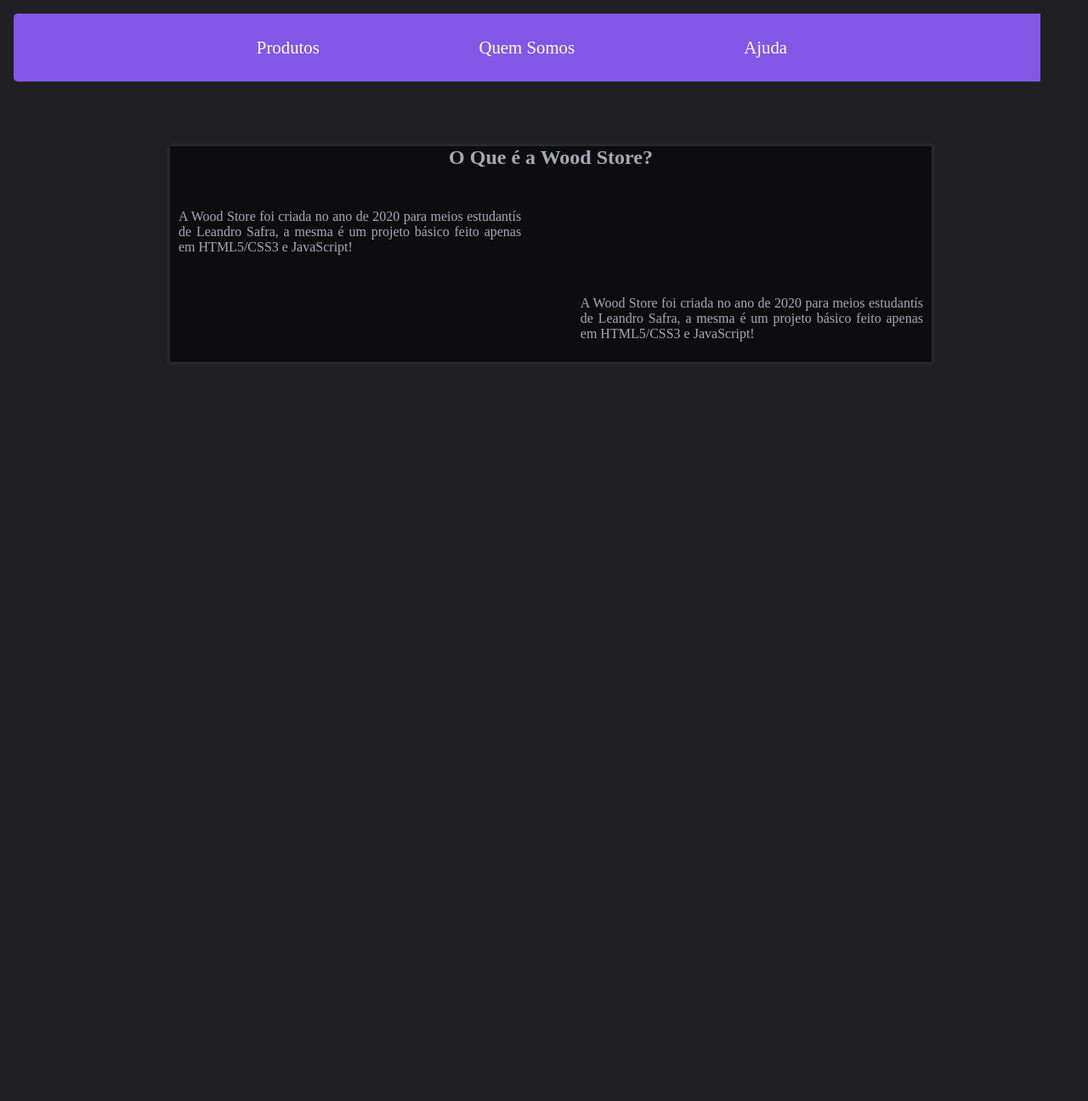
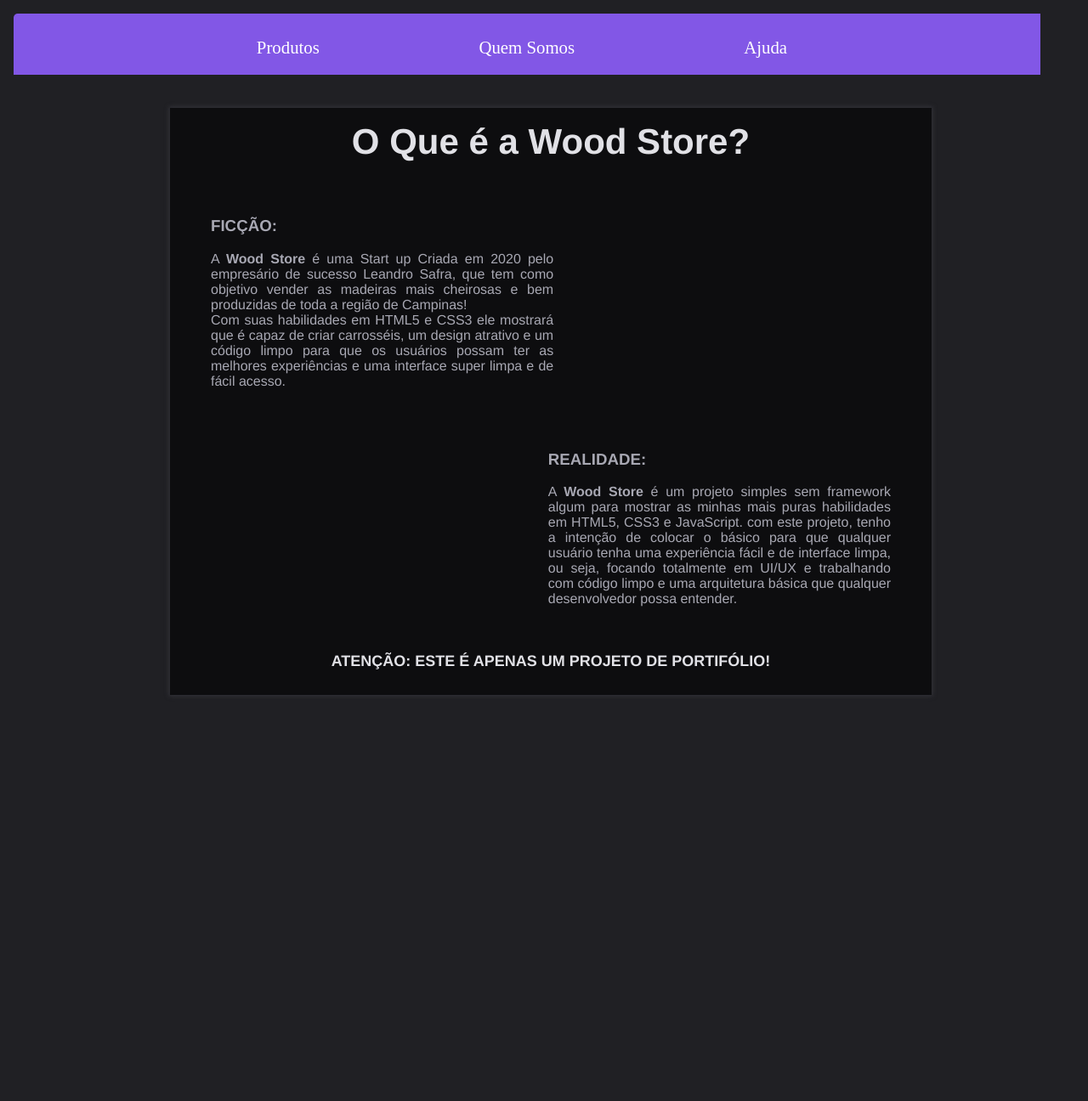
Before and after one commit to SafraPC/Wood-Store, a PHP site: page /html/index.html in a window 1280 px wide. Shown: the whole page at 85% size. Run offline with PHP 8.4, Linux system fonts and the light colour scheme.

Commit message:
new Content/HTML/CSS archives

```diff
--- a/components/header.html
+++ b/components/header.html
@@ -11,7 +11,7 @@
   <body>
     <!-- Page -->
     <!-- Header -->
-    <div class="header"><a>
+    <div class="header">
       <div class="nav">
         <a href="../html/produtos.html" class="nav-item" target="_top" >
         <div>
--- a/css/styles.css
+++ b/css/styles.css
@@ -11,7 +11,7 @@ body {
 
 .iFrameHeader {
   width: 95%;
-  height: auto;
+  height: 80px;
   border: none;
 }
 
@@ -22,33 +22,52 @@ body {
   height: auto;
   margin: 0 auto;
   background-color: var(--color-black);
-  margin-top: -10px;
   box-shadow: 0.1px 0.2px 5px 2px var(--color-borders);
 }
 
 .titleBody {
-  height: 2vw;
+  height: 5rem;
   width: 100%;
-  color: var(--color-text);
-  margin: 0 auto;
+  color: var(--color-secondary);
+  font-family: var(--font-family-always);
+  font-weight: var(--font-weight-title);
+  font-size: var(--font-title-size);
+  line-height: 5rem;
   text-align: center;
   justify-content: center;
 }
 .contentLeft {
   color: var(--color-text);
+  font-family: var(--font-family-always);
+  font-weight: var(--font-weight-text);
   margin-top: 3rem;
   width: 45%;
-  margin-left: 10px;
+
+  margin-left: 3rem;
   text-align: justify;
+  padding-bottom: 1.5rem;
 }
 .contentRight {
   color: var(--color-text);
+  font-family: var(--font-family-always);
+  font-weight: var(--font-weight-text);
+  margin-top: 3rem;
   margin-inline-start: auto;
-  margin-top: 3rem;
   width: 45%;
-  margin-right: 10px;
+  margin-right: 3rem;
   text-align: justify;
   padding-bottom: 1.5rem;
+}
+.contentCenter {
+  height: 5rem;
+  width: 100%;
+  color: var(--color-secondary);
+  font-family: var(--font-family-always);
+  font-weight: var(--font-weight-text);
+  font-size: var(--font-text-size);
+  line-height: 5rem;
+  text-align: center;
+  justify-content: center;
 }
 
 :root {
@@ -68,4 +87,9 @@ body {
   --color-borders: #323238;
   --color-black: #0d0d0f;
   --color-white: #fff;
+  --font-family-always: Helvetica, Arial, sans-serif;
+  --font-weight-text: 400;
+  --font-weight-title: 700;
+  --font-text-size: 18px;
+  --font-title-size: 28px;
 }
--- a/html/index.html
+++ b/html/index.html
@@ -22,17 +22,31 @@
         </div>
         <div class="contentLeft">
           <span>
-            A Wood Store foi criada no ano de 2020 para meios estudantís de
-            Leandro Safra, a mesma é um projeto básico feito apenas em
-            HTML5/CSS3 e JavaScript!
+            <b><h3>FICÇÃO:</h3></b>
+            A <b>Wood Store</b> é uma Start up Criada em 2020 pelo empresário de
+            sucesso Leandro Safra, que tem como objetivo vender as madeiras mais
+            cheirosas e bem produzidas de toda a região de Campinas!
+            <br />
+            Com suas habilidades em HTML5 e CSS3 ele mostrará que é capaz de
+            criar carrosséis, um design atrativo e um código limpo para que os
+            usuários possam ter as melhores experiências e uma interface super
+            limpa e de fácil acesso.
           </span>
         </div>
         <div class="contentRight">
           <span>
-            A Wood Store foi criada no ano de 2020 para meios estudantís de
-            Leandro Safra, a mesma é um projeto básico feito apenas em
-            HTML5/CSS3 e JavaScript!
+            <b><h3>REALIDADE:</h3></b>
+            A <b>Wood Store</b> é um projeto simples sem framework algum para
+            mostrar as minhas mais puras habilidades em HTML5, CSS3 e
+            JavaScript. com este projeto, tenho a intenção de colocar o básico
+            para que qualquer usuário tenha uma experiência fácil e de interface
+            limpa, ou seja, focando totalmente em UI/UX e trabalhando com código
+            limpo e uma arquitetura básica que qualquer desenvolvedor possa
+            entender.
           </span>
+        </div>
+        <div class="contentCenter">
+          <b>ATENÇÃO: ESTE É APENAS UM PROJETO DE PORTIFÓLIO!</b>
         </div>
       </div>
     </div>
```
